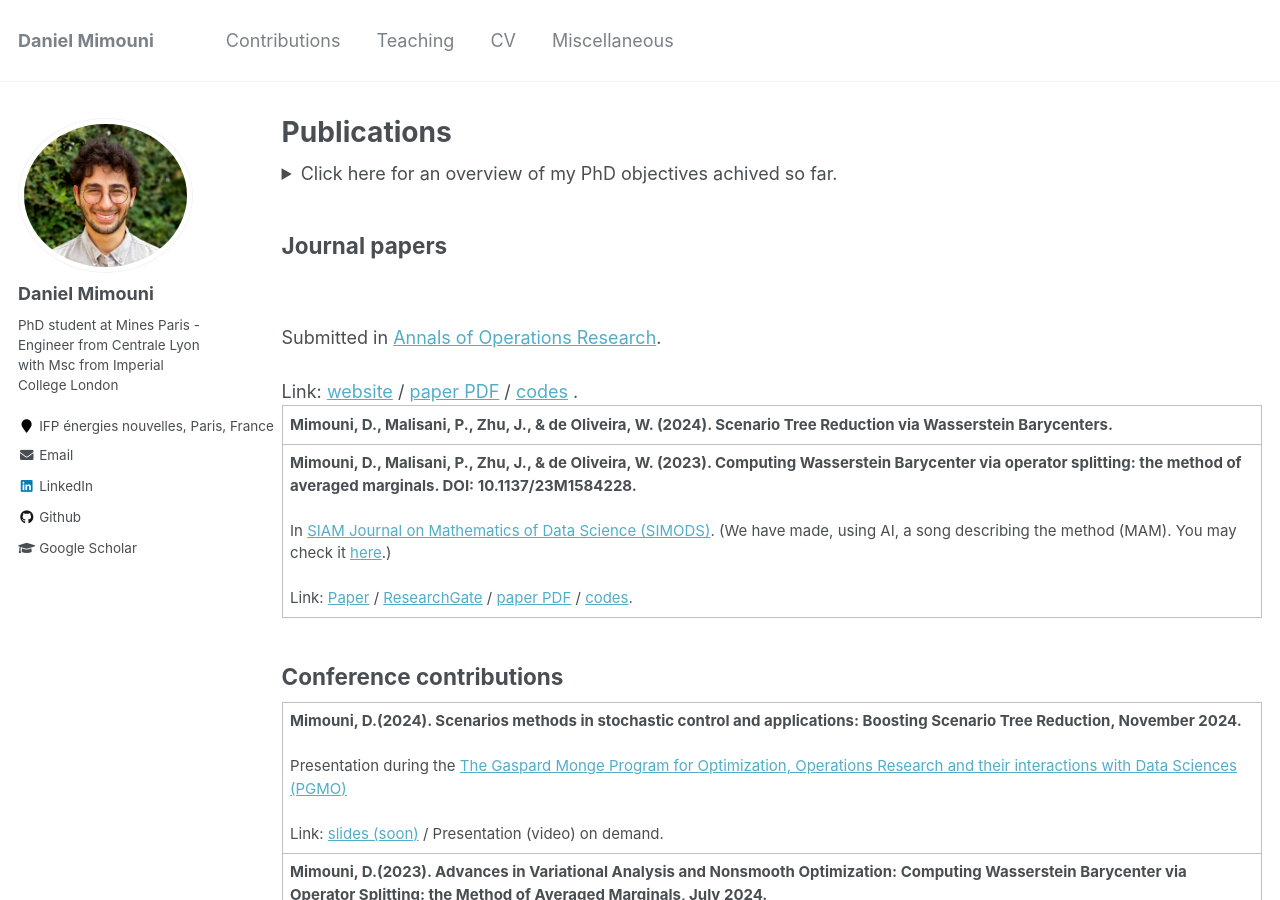
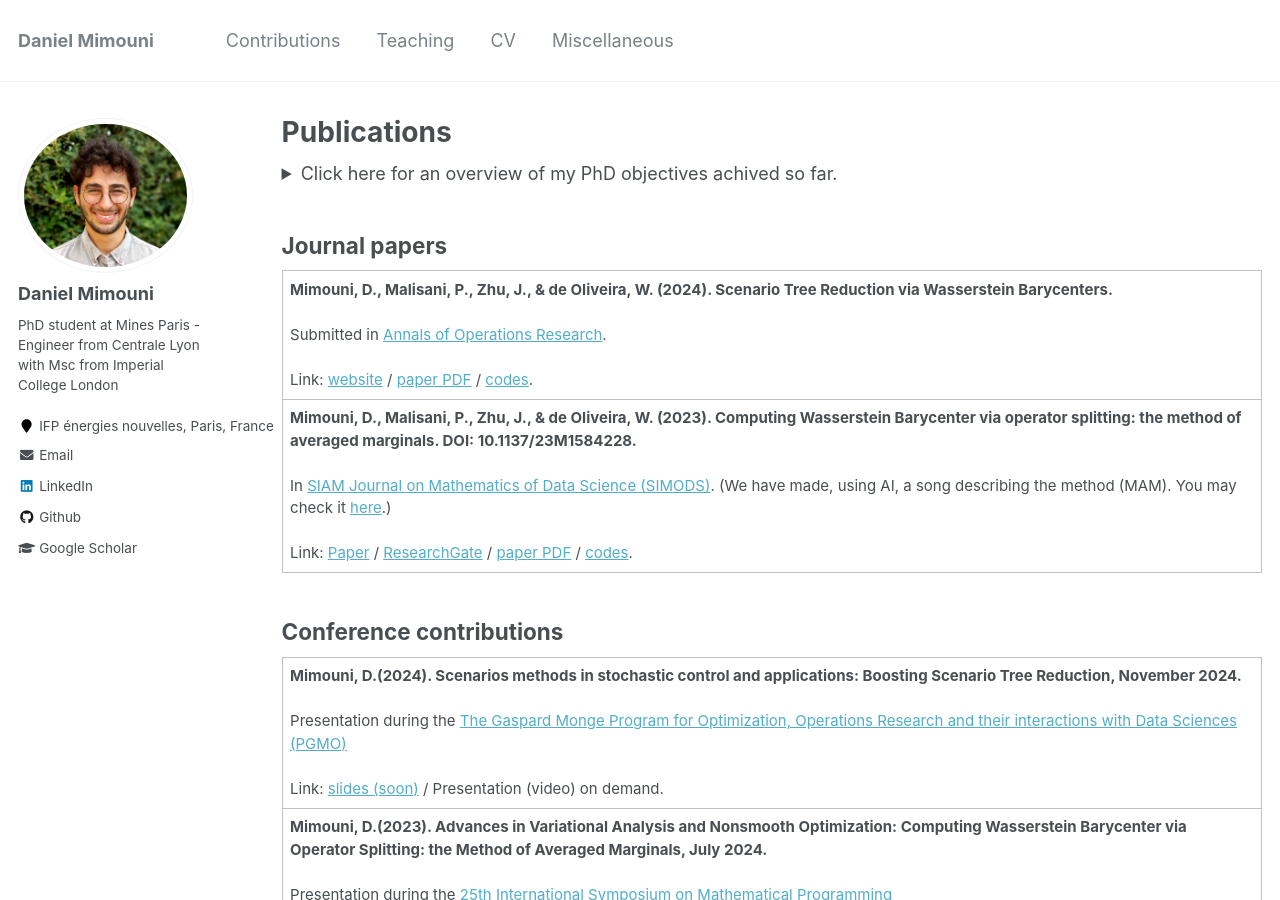
Before and after one commit to dan-mim/dan-mim.github.io, a Jekyll site: the page built from _pages/publications.md, in a window 1280 px wide and 900 px high. Built offline with Jekyll 4.4.1, drawn with Linux system fonts in a browser that asks for light colours.

Commit message:
Update publications.md

```diff
--- a/_pages/publications.md
+++ b/_pages/publications.md
@@ -25,14 +25,14 @@
 ## Journal papers
 
 <table>
-   <tr>
-    <td><b>Mimouni, D., Malisani, P., Zhu, J., & de Oliveira, W. (2024). Scenario Tree Reduction via Wasserstein Barycenters.</b> </td>
-    <br><br>
-    Submitted in <a href="https://link.springer.com/journal/10479">Annals of Operations Research</a>.
-    <br><br>
-    Link: <a href="https://www.researchgate.net/publication/">website</a> / <a href="/files/reduction_tree.pdf">paper PDF</a> / <a href="https://github.com/dan-mim/Nested_tree_reduction">codes</a> .
+  <tr>
+    <td>
+      <b>Mimouni, D., Malisani, P., Zhu, J., & de Oliveira, W. (2024). Scenario Tree Reduction via Wasserstein Barycenters.</b><br><br>
+      Submitted in <a href="https://link.springer.com/journal/10479">Annals of Operations Research</a>.<br><br>
+      Link: <a href="https://www.researchgate.net/publication/">website</a> / <a href="/files/reduction_tree.pdf">paper PDF</a> / <a href="https://github.com/dan-mim/Nested_tree_reduction">codes</a>.
+    </td>
+  </tr>
 
-  </tr>
   <tr>
     <td>
       <b>Mimouni, D., Malisani, P., Zhu, J., & de Oliveira, W. (2023). Computing Wasserstein Barycenter via operator splitting: the method of averaged marginals. DOI: 10.1137/23M1584228.</b><br><br>
@@ -40,9 +40,8 @@
       Link: <a href="https://epubs.siam.org/doi/abs/10.1137/23M1584228">Paper</a> / <a href="https://www.researchgate.net/publication/373838665_Computing_Wasserstein_Barycenter_via_operator_splitting_the_method_of_averaged_marginals">ResearchGate</a> / <a href="/files/Computing_Wasserstein_Barycenters_via_operator_splitting.pdf">paper PDF</a> / <a href="https://ifpen-gitlab.appcollaboratif.fr/detocs/mam_wb">codes</a>.
     </td>
   </tr>
+</table>
 
-
-</table>
 
 
 ## Conference contributions
```
